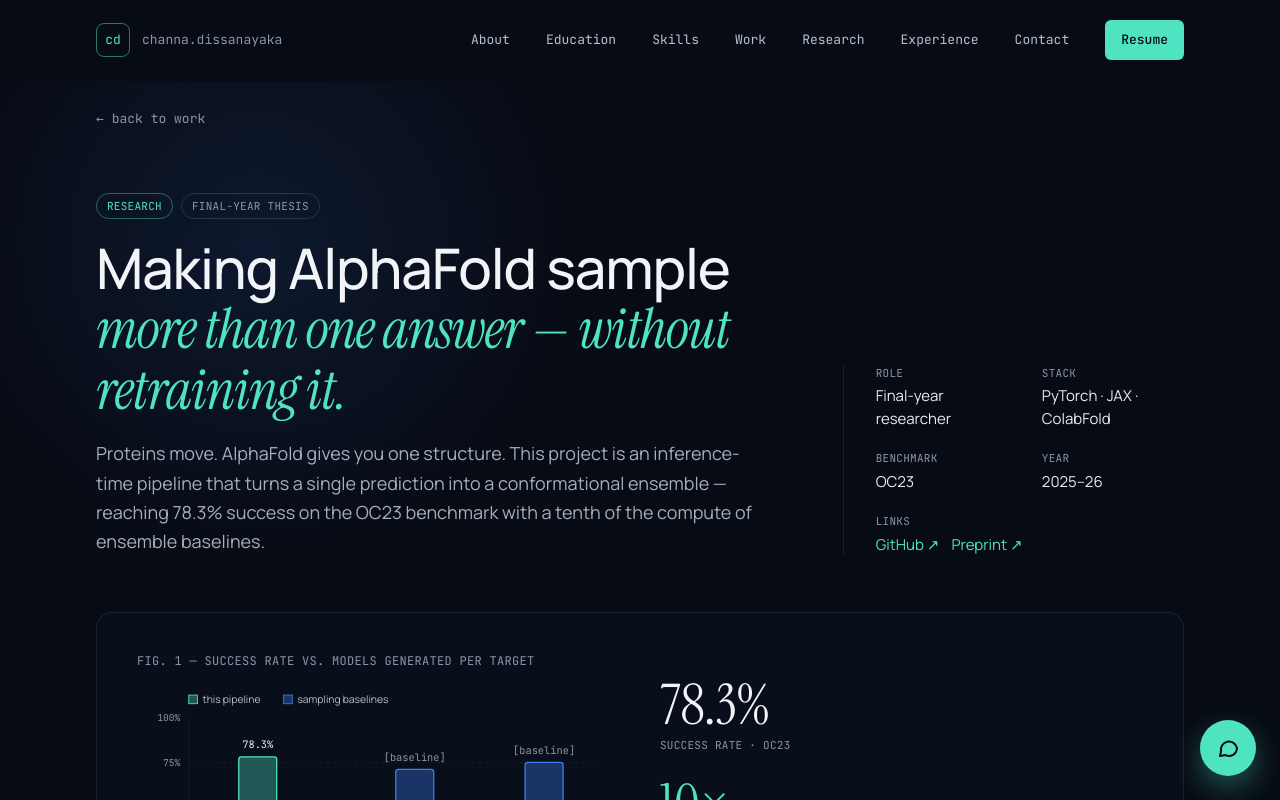
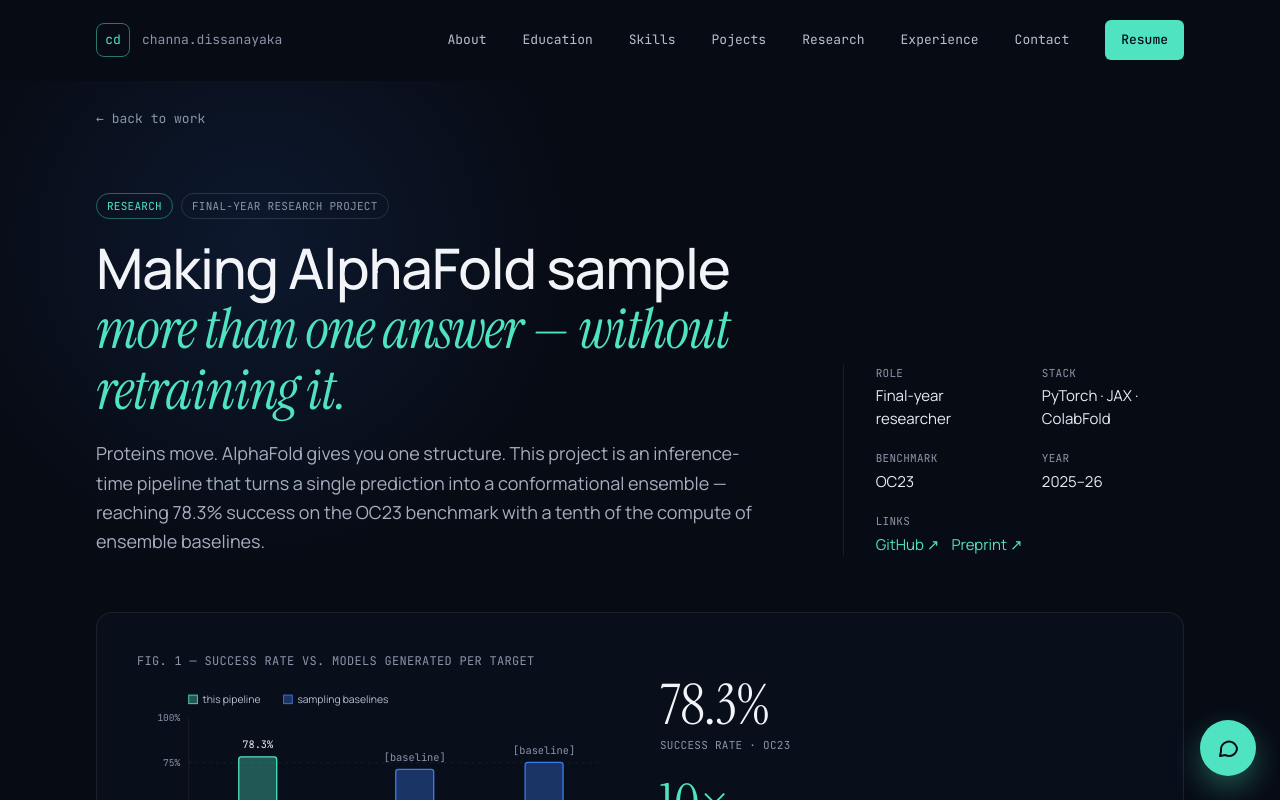
Before and after one commit to ywchanna2001/Portfolio, a Next.js app: page /work/alphafold-conformational-ensembles in a window 1280 px wide. Shown: the top 800 px of the page. Built offline with nearby package versions, Linux system fonts and the light colour scheme.

Commit message:
minor modifications

```diff
--- a/content/education.ts
+++ b/content/education.ts
@@ -27,11 +27,24 @@
       "Artificial Neural Networks",
       "Natural Language Processing",
       "Machine Vision",
-      "Big Data & Data Warehousing",
       "Expert Systems",
       "Multi-Agent Systems",
+      "Artificial Cognitive Systems",
+      "Fuzzy Logic",
+      "Evolutionary Computing",
       "Time Series Analysis and Forecasting",
+      "Probability and Statistics",
+      "Statistical Inference",
       "Computational Statistics",
+      "Fundamentals of Databases",
+      "Database Management Systems",
+      "Data Mining and Data Warehousing",
+      "Mathematical Methods",
+      "Linear Algebra and Calculus",
+      "Software Engineering",
+      "Object Oriented Programming"
+
+
     ],
   },
 ];
--- a/content/projects.ts
+++ b/content/projects.ts
@@ -59,9 +59,9 @@
     slug: "alphafold-conformational-ensembles",
     title: "AlphaFold-based protein conformational ensemble prediction",
     category: "Research",
-    status: "Final-year thesis",
+    status: "Final-year research project",
     tagline:
-      "A training-free, inference-time pipeline that coaxes AlphaFold into sampling multiple conformations. Localized random column masking of the MSA plus active inference-time dropout, with DBSCAN clustering to pick representative states. 78.3% success on OC23 while generating only 100 models per target.",
+      "A training-free, inference-time pipeline that coaxes AlphaFold into sampling multiple conformations. Localized random column masking of the MSA plus active inference-time dropout, with DBSCAN clustering to pick representative states. 78.3% success on OC23 dataset while generating only 100 models per target.",
     tags: ["PyTorch", "JAX", "ColabFold", "DBSCAN"],
     featured: true,
     diagram: "alphafold",
@@ -158,7 +158,7 @@
     category: "Agentic AI",
     status: "Ongoing",
     tagline:
-      "A coffee-shop assistant that takes orders, answers menu questions, filters off-topic chat, and recommends products with a Market Basket Analysis engine. Llama-based LLM and embeddings on RunPod, RAG over Pinecone, Firebase backend, React Native app.",
+      "A coffee-shop assistant that takes orders, answers menu questions, filters off-topic chat, and recommends products with a Market Basket Analysis engine. Llama-based LLM and embeddings were deployed on RunPod, RAG over Pinecone, Firebase backend, React Native app.",
     tags: ["Llama", "RunPod", "Pinecone", "React Native"],
     diagram: "agents",
 
--- a/content/site.ts
+++ b/content/site.ts
@@ -44,7 +44,7 @@
     lead: "Let's build something",
     emphasis: "that actually ships.",
   },
-  contactSub: "Open to ML engineer and research engineer roles, and graduate study.",
+  contactSub: "Open to AI/ML Engineer, Data Scientist and Research Engineer roles.",
 
   /**
    * Footer links. Replace every [your-handle] with your real profile URL —
@@ -73,7 +73,7 @@
   { label: "About", href: "/#about" },
   { label: "Education", href: "/#education" },
   { label: "Skills", href: "/#skills" },
-  { label: "Work", href: "/#work" },
+  { label: "Pojects", href: "/#work" },
   { label: "Research", href: "/#research" },
   { label: "Experience", href: "/#experience" },
   { label: "Contact", href: "/#contact" },
@@ -91,14 +91,17 @@
     summary:
       "A review paper analysing the architectural advancements behind protein structure prediction across the AlphaFold generations.",
     /** TODO: replace with the real link to your paper. */
-    href: "[link-to-your-preprint]",
+    href: "https://www.preprints.org/manuscript/202601.0708",
     /** TODO: set the real publication year. */
-    year: "[YEAR]",
-    citation: `@article{dissanayaka[YEAR]alphafold,
-  title  = {The Evolution of the AlphaFold Architecture},
-  author = {Dissanayaka, Channa},
-  year   = {[YEAR]},
-  note   = {Preprint}
-}`,
-  },
+    year: "2026",
+    /** TODO: set the real citation. */
+    citation: `@article{dissanayaka2026alphafold,
+  title   = {The Evolution of the AlphaFold Architecture},
+  author  = {Dissanayaka, Y. C. B. J.},
+  journal = {Preprints},
+  year    = {2026},
+  number  = {2026010708},
+  doi     = {10.20944/preprints202601.0708.v1},
+  url     = {https://doi.org/10.20944/preprints202601.0708.v1}
+`},
 ];
```
